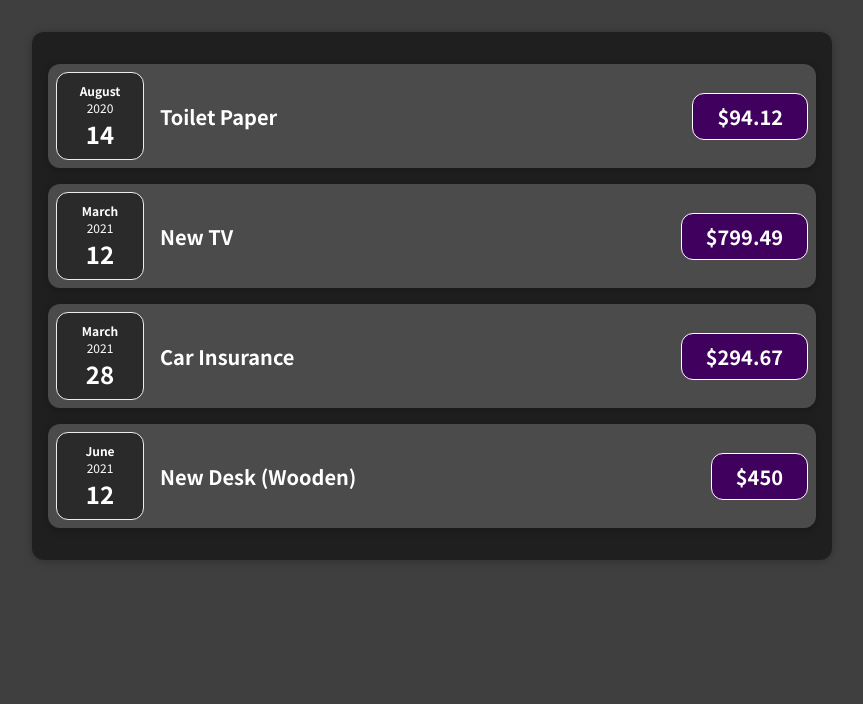
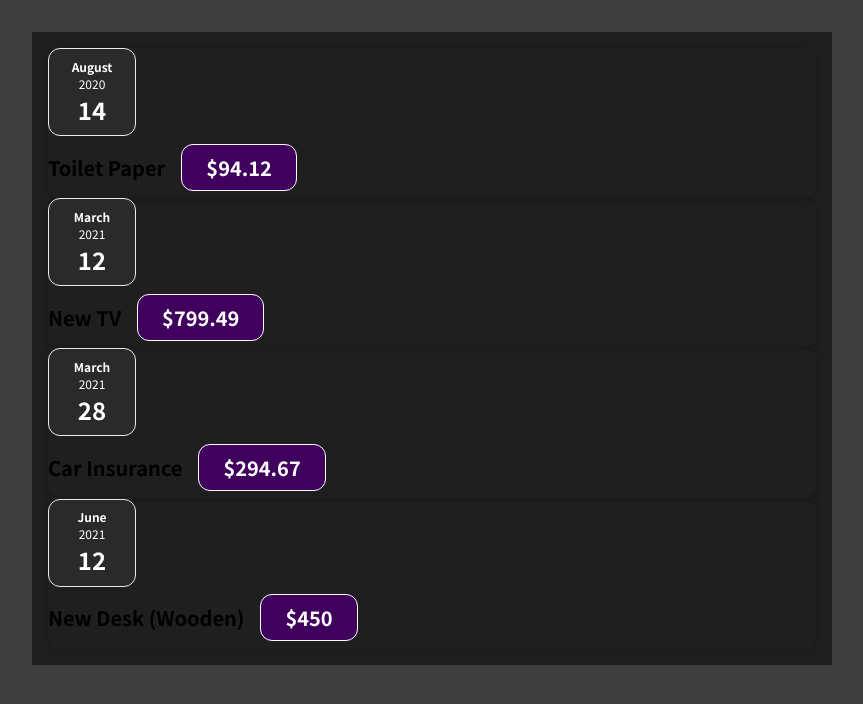
Before and after one commit to Lumi669/reactFullGuide, a JavaScript app in the folder react-complete-guide/: page / in a window 1280 px wide. Shown: the top 704 px of the page, without its empty margins (208-1071 px from the left). Built offline with nearby package versions, Linux system fonts and the light colour scheme.

Commit message:
composition, by using props.children to create a container/box for other components

```diff
--- /dev/null
+++ b/react-complete-guide/src/components/Card.css
@@ -0,0 +1,4 @@
+.card {
+  border-radius: 12px;
+  box-shadow: 0 1px 8px rgba(0, 0, 0, 0.25);
+}
--- /dev/null
+++ b/react-complete-guide/src/components/Card.js
@@ -0,0 +1,14 @@
+import "./Card.css";
+
+function Card(props) {
+  return <div className="card">{props.children}</div>;
+}
+
+export default Card;
+
+/*
+props.children is a special prop, automatically passed to every component, that can be used to render the content included between the opening and closing tags when invoking a component. These kinds of components are identified by the official documentation as “boxes”.
+
+
+In this case, Card(usually Card is a container component), only has some styles, it wrapp some elements, and all these elements are childrend of Card, all the children' style will be affected.
+*/
--- a/react-complete-guide/src/components/ExpenseItem.css
+++ b/react-complete-guide/src/components/ExpenseItem.css
@@ -2,10 +2,8 @@
   display: flex;
   justify-content: space-between;
   align-items: center;
-    box-shadow: 0 2px 8px rgba(0, 0, 0, 0.25);
   padding: 0.5rem;
   margin: 1rem 0;
-    border-radius: 12px;
   background-color: #4b4b4b;
 }
 
--- a/react-complete-guide/src/components/ExpenseItem.js
+++ b/react-complete-guide/src/components/ExpenseItem.js
@@ -1,15 +1,16 @@
 import ExpenseDate from "./ExpenseDate";
 import "./ExpenseItem.css";
+import Card from "./Card";
 
 function ExpenseItem(props) {
   return (
-    <div className="expense-item">
+    <Card className="expense-item">
       <ExpenseDate date={props.date} />
       <div className="expense-item__description">
         <h2>{props.title}</h2>
         <div className="expense-item__price">${props.amount}</div>
       </div>
-    </div>
+    </Card>
   );
 }
 
--- a/react-complete-guide/src/components/Expenses.css
+++ b/react-complete-guide/src/components/Expenses.css
@@ -4,6 +4,4 @@
   margin: 2rem auto;
   width: 50rem;
   max-width: 95%;
-  border-radius: 12px;
-  box-shadow: 0 1px 8px rgba(0, 0, 0, 0.25);
 }
```
Lines whose indentation alone changed are shown as unchanged.
